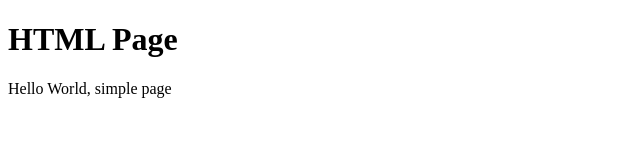
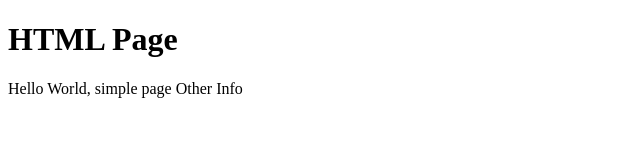
Before and after one commit to munir505/Docker, a plain HTML site: page static/index.html in a window 1280 px wide. Shown: the full height of the page, 0-640 px from the left. Drawn offline with Linux system fonts and the light colour scheme.

Commit message:
Update index.html

```diff
--- a/static/index.html
+++ b/static/index.html
@@ -3,7 +3,7 @@
 		<body>
 
 			<h1>HTML Page</h1>
-			<p>Hello World, simple page</p>
+			<p>Hello World, simple page Other Info</p>
 
 		</body>
 	</html>
```
